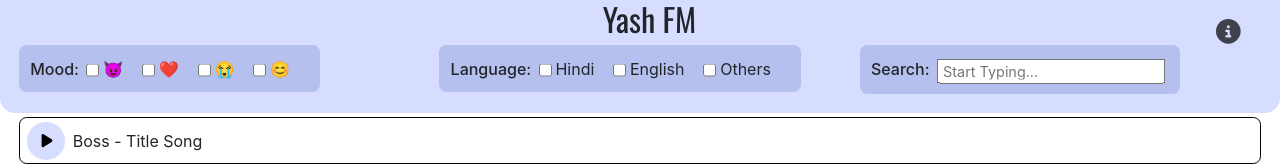
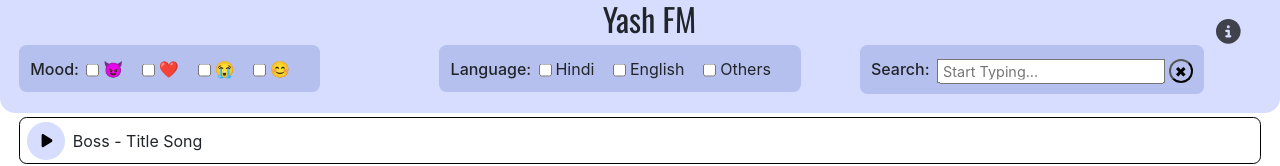
Before and after one commit to yashlikescode/react-audio-player, a React (Create React App) app: page / in a window 1280 px wide. Shown: the top 166 px of the page. Built offline with nearby package versions, Linux system fonts and the light colour scheme.

Commit message:
added features cross

```diff
--- a/src/App.css
+++ b/src/App.css
@@ -149,8 +149,15 @@
   font-weight: 500;
   font-size:1rem;
 }
-.searchText{
+.searchText,.clearButton{
   font-size:0.9rem;
+}
+.clearButton{
+  height:1.5rem;
+  width:1.5rem;
+  background-color: transparent;
+  border-radius: 50%;
+  transform: translateY(0.05cm);
 }
 @media only screen and (max-width: 700px) {
   .player {
--- a/src/Home.js
+++ b/src/Home.js
@@ -1,4 +1,4 @@
-import React, { useState } from "react";
+import React, { useState , useRef} from "react";
 import jsonSong from "./assets/songs.json";
 
 const Home = () => {
@@ -7,9 +7,11 @@ const Home = () => {
   const [isPlaying, setIsPlaying] = useState(false);
   const audioRef = React.createRef();
   const [value, setValue] = useState("");
+  const searchRef = useRef(null);
 
   const handleChangeSearch = (e) => {
     setValue(e.target.value);
+    searchRef.current.focus();
   };
 
   const [nowPlaying, setNowPlaying] = useState(-1);
@@ -252,8 +254,10 @@ const Home = () => {
                   onChange={handleChangeSearch}
                   type="text"
                   className="searchText"
+                  ref={searchRef}
                 />
               </form>
+              <button className="clearButton" onClick={handleChangeSearch} value={""}>&#10006;</button>
             </div>
           </div>
         </div>
--- a/src/assets/songs.json
+++ b/src/assets/songs.json
@@ -1920,12 +1920,6 @@
     "Language": "English"
   },
   {
-    "Id": 322,
-    "Title": "Write This Down",
-    "Genre": "😈",
-    "Language": "English"
-  },
-  {
     "Id": 323,
     "Title": "Mat kar maya ko Ahnkar",
     "Genre": "😊",
```
